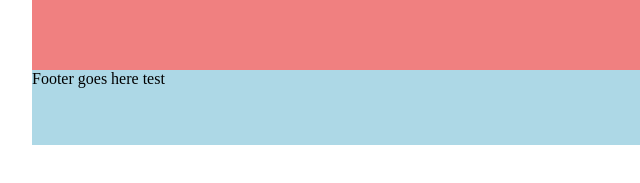
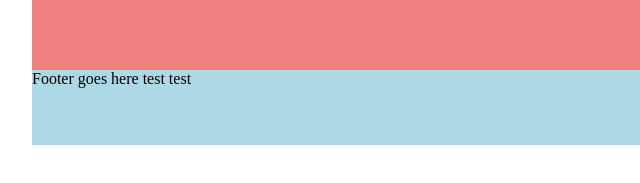
Before and after one commit to xXleowXx/responsive-1, a plain HTML site: page index.html in a window 1280 px wide. Shown: the part 363-546 px from the top of the page, 108-748 px from the left. Drawn offline with Linux system fonts and the light colour scheme.

Commit message:
Applying changes

```diff
--- a/index.html
+++ b/index.html
@@ -16,7 +16,7 @@
                 Content goes here
             </div>
             <div id="footer">
-                Footer goes here test
+                Footer goes here test test
             </div>
         </div>
     </body>
```
